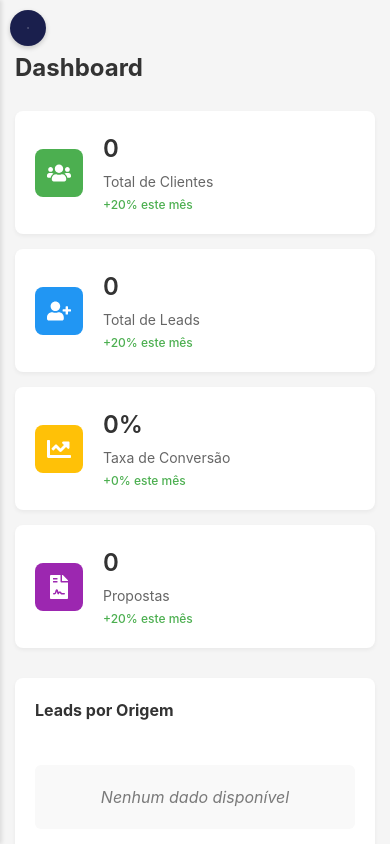
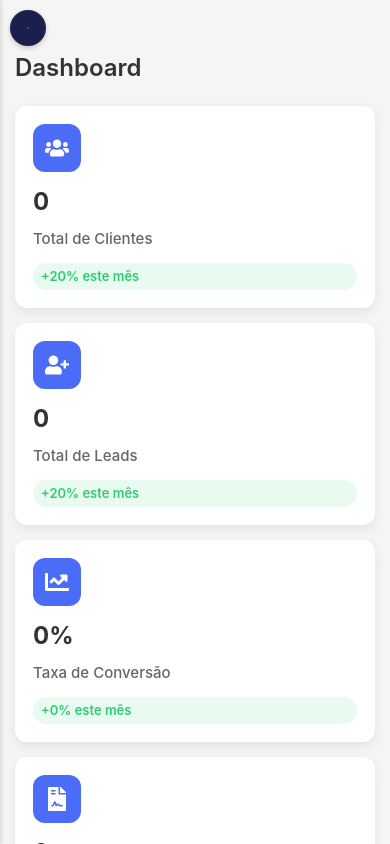
Before and after one commit to rodncb/crm-facilitaai, a React (Vite) app: page / in a window 390 px wide. Built offline with nearby package versions, Linux system fonts and the light colour scheme; sample sign-in values are in the browser's storage.

Commit message:
Melhoria na visualização do Dashboard e correção do logo quebrado na página de proposta

```diff
--- a/src/pages/Dashboard.css
+++ b/src/pages/Dashboard.css
@@ -1,16 +1,16 @@
 .dashboard-container {
   padding: 20px;
-  background-color: var(--light-gray);
-  min-height: 100vh;
-  width: 100%;
+  height: 100%;
+  overflow-y: auto;
 }
 
 .dashboard-header {
-  margin-bottom: 30px;
+  margin-bottom: 25px;
 }
 
 .dashboard-header h1 {
-  font-size: 24px;
+  font-size: 28px;
+  font-weight: 600;
   color: var(--text-dark);
   margin: 0;
 }
@@ -25,73 +25,88 @@
 
 .metric-card {
   background-color: white;
-  border-radius: 8px;
-  padding: 20px;
+  border-radius: 12px;
+  padding: 24px;
   display: flex;
   align-items: center;
   gap: 20px;
-  box-shadow: 0 2px 4px rgba(0, 0, 0, 0.05);
+  box-shadow: 0 4px 12px rgba(0, 0, 0, 0.08);
+  transition: all 0.3s ease;
+}
+
+.metric-card:hover {
+  transform: translateY(-4px);
+  box-shadow: 0 6px 16px rgba(0, 0, 0, 0.1);
 }
 
 .metric-icon {
-  width: 48px;
-  height: 48px;
-  border-radius: 8px;
+  width: 56px;
+  height: 56px;
+  border-radius: 12px;
   display: flex;
   align-items: center;
   justify-content: center;
   font-size: 24px;
   color: white;
+  transition: all 0.3s ease;
 }
 
 .metric-icon.clients {
-  background-color: #4caf50;
+  background-color: #4a6cf7;
 }
 
 .metric-icon.leads {
-  background-color: #2196f3;
+  background-color: #4a6cf7;
 }
 
 .metric-icon.conversion {
-  background-color: #ffc107;
+  background-color: #4a6cf7;
 }
 
 .metric-icon.meetings {
-  background-color: #9c27b0;
+  background-color: #4a6cf7;
 }
 
 .metric-info {
   display: flex;
   flex-direction: column;
-  gap: 4px;
+  gap: 8px;
 }
 
 .metric-value {
-  font-size: 24px;
-  font-weight: 600;
+  font-size: 28px;
+  font-weight: 700;
   color: var(--text-dark);
 }
 
 .metric-label {
-  font-size: 14px;
+  font-size: 15px;
   color: #666;
+  font-weight: 500;
 }
 
 .metric-change {
-  font-size: 12px;
-  font-weight: 500;
+  font-size: 13px;
+  font-weight: 600;
+  display: inline-block;
+  padding: 4px 8px;
+  border-radius: 20px;
+  margin-top: 4px;
 }
 
 .metric-change.positive {
-  color: #4caf50;
+  color: #2ecc71;
+  background-color: rgba(46, 204, 113, 0.1);
 }
 
 .metric-change.negative {
-  color: #f44336;
+  color: #e74c3c;
+  background-color: rgba(231, 76, 60, 0.1);
 }
 
 .metric-change.neutral {
-  color: #ffc107;
+  color: #f1c40f;
+  background-color: rgba(241, 196, 15, 0.1);
 }
 
 /* Gráficos */
@@ -104,19 +119,28 @@
 
 .chart-card {
   background-color: white;
-  border-radius: 8px;
-  padding: 20px;
-  box-shadow: 0 2px 4px rgba(0, 0, 0, 0.05);
+  border-radius: 12px;
+  padding: 24px;
+  box-shadow: 0 4px 12px rgba(0, 0, 0, 0.08);
+  transition: all 0.3s ease;
+}
+
+.chart-card:hover {
+  transform: translateY(-4px);
+  box-shadow: 0 6px 16px rgba(0, 0, 0, 0.1);
 }
 
 .chart-card h3 {
-  font-size: 16px;
+  font-size: 18px;
+  font-weight: 600;
   color: var(--text-dark);
   margin: 0 0 20px 0;
+  padding-bottom: 12px;
+  border-bottom: 1px solid #eaeaea;
 }
 
 .chart-content {
-  min-height: 100px;
+  min-height: 120px;
   display: flex;
   flex-direction: column;
   justify-content: center;
@@ -129,10 +153,18 @@
 }
 
 .legend-item {
-  margin-bottom: 8px;
+  margin-bottom: 10px;
   display: flex;
   align-items: center;
   flex-wrap: nowrap;
+  gap: 10px;
+  padding: 8px 12px;
+  border-radius: 8px;
+  transition: all 0.2s ease;
+}
+
+.legend-item:hover {
+  background-color: rgba(245, 247, 250, 0.5);
 }
 
 .legend-item:last-child {
@@ -140,9 +172,15 @@
 }
 
 .legend-color {
-  width: 16px;
-  height: 16px;
-  border-radius: 4px;
+  width: 18px;
+  height: 18px;
+  border-radius: 6px;
+}
+
+.legend-item span {
+  font-size: 14px;
+  font-weight: 500;
+  color: #555;
 }
 
 /* Estilos para dados vazios */
@@ -153,7 +191,7 @@
   text-align: center;
   padding: 20px;
   background-color: #f9f9f9;
-  border-radius: 6px;
+  border-radius: 10px;
   margin-top: 10px;
 }
 
@@ -191,58 +229,101 @@
 /* Atividades */
 .activities-section {
   background-color: white;
-  border-radius: 8px;
-  padding: 20px;
-  box-shadow: 0 2px 4px rgba(0, 0, 0, 0.05);
+  border-radius: 12px;
+  padding: 24px;
+  box-shadow: 0 4px 12px rgba(0, 0, 0, 0.08);
+  transition: all 0.3s ease;
+}
+
+.activities-section:hover {
+  transform: translateY(-4px);
+  box-shadow: 0 6px 16px rgba(0, 0, 0, 0.1);
 }
 
 .activities-section h3 {
-  font-size: 16px;
+  font-size: 18px;
+  font-weight: 600;
   color: var(--text-dark);
   margin: 0 0 20px 0;
+  padding-bottom: 12px;
+  border-bottom: 1px solid #eaeaea;
 }
 
 .activities-list {
   display: flex;
   flex-direction: column;
-  gap: 15px;
+  gap: 0;
 }
 
 .activity-item {
-  padding: 15px;
-  transition: background-color 0.2s;
+  position: relative;
+  padding: 16px;
+  border-radius: 8px;
+  transition: all 0.2s ease;
+  border-left: 2px solid transparent;
+  display: flex;
+  gap: 15px;
+  align-items: flex-start;
 }
 
 .activity-item:hover {
-  background-color: #f5f5f5;
+  background-color: rgba(245, 247, 250, 0.5);
+  border-left-color: #4a6cf7;
 }
 
 .activity-dot {
-  width: 10px;
-  height: 10px;
+  position: relative;
+  width: 12px;
+  height: 12px;
   border-radius: 50%;
-  background-color: var(--primary-coral);
-  margin-top: 6px;
+  background-color: #4a6cf7;
+  margin-top: 4px;
+  flex-shrink: 0;
+}
+
+.activity-dot::after {
+  content: "";
+  position: absolute;
+  top: 12px;
+  left: 50%;
+  width: 2px;
+  height: calc(100% + 30px);
+  background-color: #eaeaea;
+  transform: translateX(-50%);
+  z-index: 0;
+}
+
+.activity-item:last-child .activity-dot::after {
+  display: none;
 }
 
 .activity-content {
   display: flex;
   flex-direction: column;
   gap: 4px;
+  flex-grow: 1;
 }
 
 .activity-title {
   font-weight: 600;
   color: #344767;
+  font-size: 15px;
 }
 
 .activity-description {
   color: #495057;
+  font-size: 14px;
 }
 
 .activity-time {
   color: #6c757d;
-  font-size: 0.85rem;
+  font-size: 12px;
+  font-weight: 500;
+  margin-top: 5px;
+  display: inline-block;
+  padding: 3px 8px;
+  background-color: #f8f9fa;
+  border-radius: 20px;
 }
 
 /* Responsividade para o Dashboard */
@@ -252,74 +333,54 @@
     gap: 15px;
   }
 
-  .charts-container {
+  .charts-grid {
     grid-template-columns: 1fr;
   }
 }
 
 @media (max-width: 768px) {
   .dashboard-container {
-    padding: 60px 15px 20px;
+    padding: 15px;
   }
 
   .metrics-grid,
   .charts-grid {
     grid-template-columns: 1fr;
+    gap: 15px;
   }
 
-  .charts-grid {
-    gap: 20px;
+  .metric-card,
+  .chart-card,
+  .activities-section {
+    padding: 18px;
   }
 
-  .chart-card {
-    margin-bottom: 0;
+  .metric-value {
+    font-size: 24px;
   }
 
-  .metrics-card {
-    padding: 15px;
-  }
-
-  .metrics-card-icon {
-    width: 45px;
-    height: 45px;
-  }
-
-  .metrics-card-number {
-    font-size: 1.8rem;
-  }
-
-  .charts-container,
-  .activities-container {
-    margin-top: 15px;
-  }
-
-  .activity-item {
-    flex-direction: column;
-    align-items: flex-start;
-    gap: 8px;
-  }
-
-  .activity-date {
-    margin-left: 28px;
-  }
-
-  .dashboard-header h1 {
-    font-size: 1.5rem;
+  .metric-icon {
+    width: 48px;
+    height: 48px;
   }
 }
 
 @media (max-width: 480px) {
   .dashboard-container {
-    padding: 50px 12px 15px;
+    padding: 12px;
   }
 
-  .metrics-card-icon {
-    width: 40px;
-    height: 40px;
+  .metric-card {
+    flex-direction: column;
+    align-items: flex-start;
+    gap: 12px;
   }
 
-  .activity-icon {
-    width: 20px;
-    height: 20px;
+  .metric-info {
+    width: 100%;
+  }
+
+  .activity-item {
+    padding: 12px 10px;
   }
 }
--- a/src/pages/PropostaCliente.jsx
+++ b/src/pages/PropostaCliente.jsx
@@ -306,8 +306,10 @@ const PropostaCliente = () => {
               // Substituir caminhos de imagem antes de imprimir
               const images = document.querySelectorAll('img');
               images.forEach(img => {
-                if (img.src.includes('/images/logo.png')) {
-                  img.src = '${window.location.origin}/crm-facilitaai/images/logo.png';
+                if (img.src.includes('images/logo.png')) {
+                  img.src = '${window.location.origin}${
+      import.meta.env.BASE_URL
+    }images/logo.png';
                 }
               });
 
@@ -552,7 +554,10 @@ const PropostaCliente = () => {
           <div className="proposta-preview">
             <div className="proposta-header">
               <div className="proposta-logo">
-                <img src="./images/logo.png" alt="Logo Facilita AI" />
+                <img
+                  src={`${import.meta.env.BASE_URL}images/logo.png`}
+                  alt="Logo Facilita AI"
+                />
               </div>
               <div className="proposta-info">
                 <h1>Proposta Comercial</h1>
```
